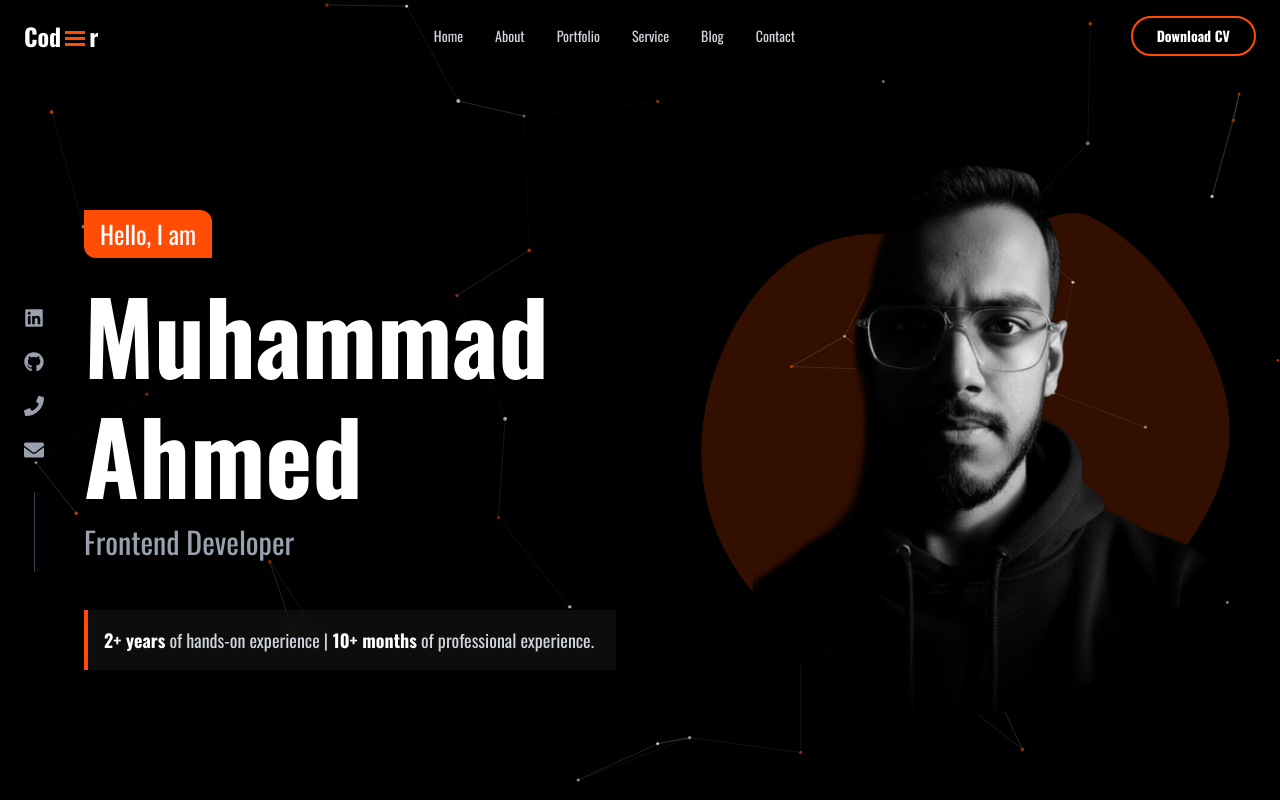
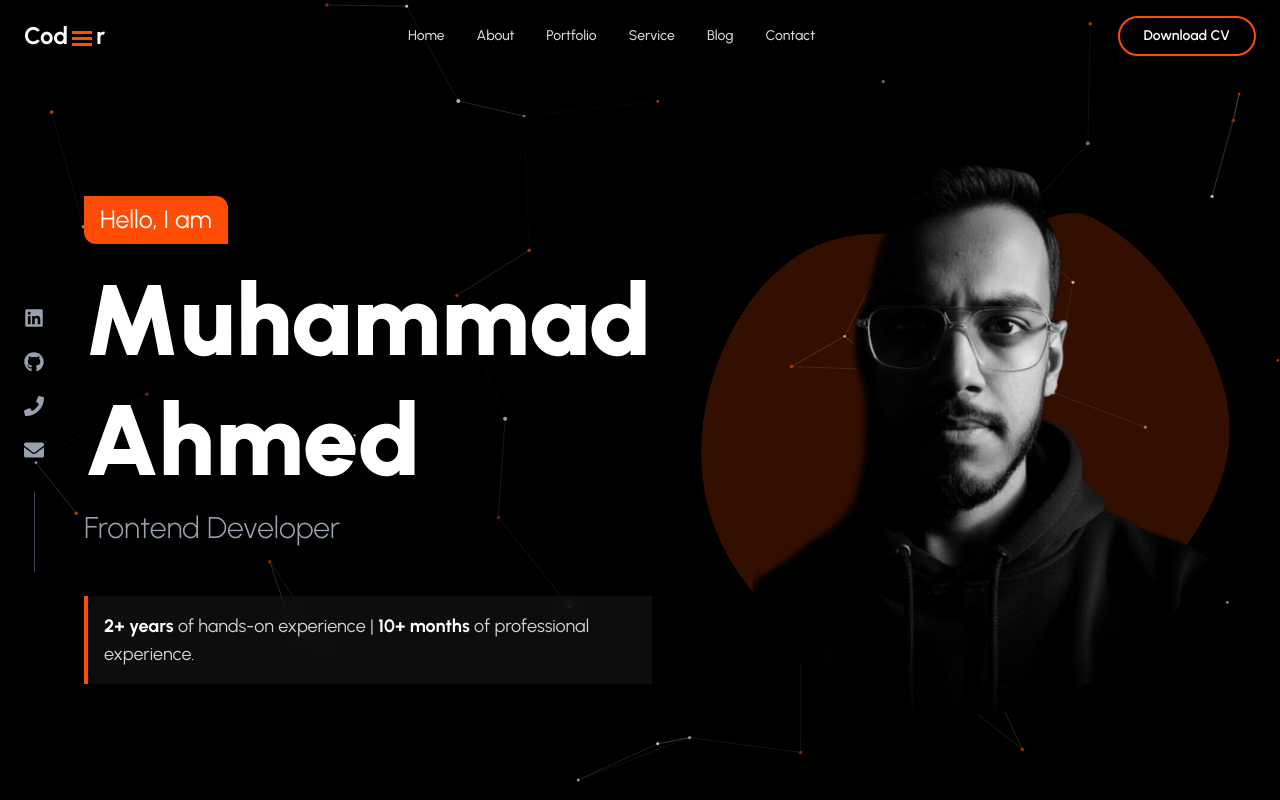
Before and after one commit to Muhammad-Ahmed-Ghouri/Portfolio, a Next.js app: page / in a window 1280 px wide. Built offline with nearby package versions, Linux system fonts and the light colour scheme.

Commit message:
Updated font globally

```diff
--- a/app/globals.css
+++ b/app/globals.css
@@ -19,12 +19,6 @@
   }
 }
 
-/* app/globals.css */
 body {
-  font-family: 'Cossette Texte', sans-serif;
-  font-weight: 400;
+  font-family: var(--font-urbanist), sans-serif;
 }
-
-.cossette-texte-bold {
-  font-weight: 700;
-}
--- a/app/layout.tsx
+++ b/app/layout.tsx
@@ -1,22 +1,11 @@
 import type { Metadata } from "next";
-import { Oswald, Geist, Geist_Mono } from "next/font/google";
+import { Urbanist } from "next/font/google";
 import "./globals.css";
 
-// 1. Oswald font setup (Heighted/Condensed look ke liye)
-const oswald = Oswald({
+const urbanist = Urbanist({
   subsets: ["latin"],
-  weight: ["400", "700"], // Regular aur Bold
-  variable: "--font-oswald",
-});
-
-const geistSans = Geist({
-  variable: "--font-geist-sans",
-  subsets: ["latin"],
-});
-
-const geistMono = Geist_Mono({
-  variable: "--font-geist-mono",
-  subsets: ["latin"],
+  variable: "--font-urbanist",
+  weight: ["100","200","300","400","500","600","700","800","900"],
 });
 
 export const metadata: Metadata = {
@@ -31,7 +20,7 @@ export default function RootLayout({
 }>) {
   return (
     <html lang="en">
-      <body className={`${oswald.className} ${geistSans.variable} ${geistMono.variable} antialiased min-h-screen flex flex-col`}>
+      <body className={`${urbanist.variable} antialiased`}>
         {children}
       </body>
     </html>
```
